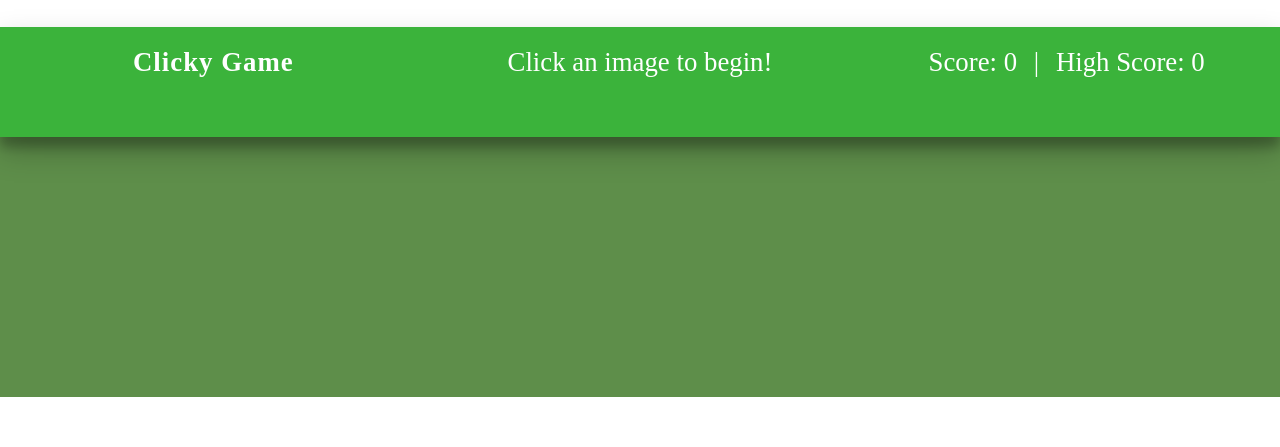
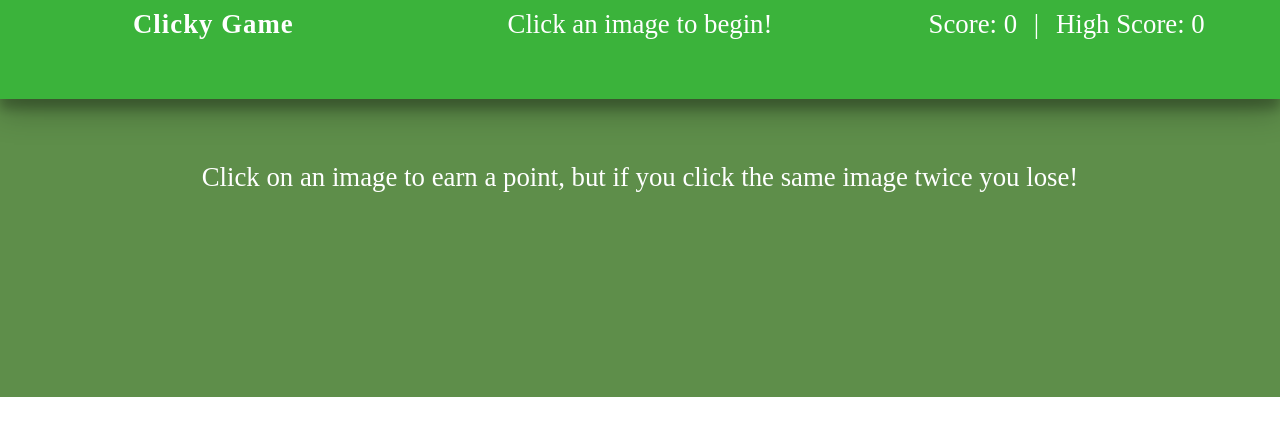
Before and after one commit to MantisLanguage/Clicky-Game, a React app: page / in a window 1280 px wide. Shown: the top 447 px of the page. Built offline with nearby package versions, Linux system fonts and the light colour scheme.

Commit message:
Banner text showing thanks to Shelly

```diff
--- a/src/components/Banner/Banner.css
+++ b/src/components/Banner/Banner.css
@@ -8,6 +8,11 @@
     text-align: center;
 
   }
+  .banner-paragraph {
+   line-height: 300px;
+   color: white;
+
+  }
 
   @media (min-width: 576px) {
     .banner {
--- a/src/components/Banner/Banner.js
+++ b/src/components/Banner/Banner.js
@@ -2,8 +2,14 @@ import React from 'react';
 import './Banner.css';
 
 const Banner = () => (
+  <div className="row align-items-end">
+  <div className="col align-self-end">
   <div className="banner text-center d-flex align-items-center justify-content-center">
-    <p className="m-0">Click on an image to earn a point, but if you click the same image twice you lose!</p>
+   <p></p>
+   <p></p>
+    <p className="m-0 banner-paragraph">Click on an image to earn a point, but if you click the same image twice you lose!</p>
+  </div>
+  </div>
   </div>
 );
 export default Banner;
--- a/src/components/Navbar/Navbar.css
+++ b/src/components/Navbar/Navbar.css
@@ -8,6 +8,7 @@
     box-shadow: 0 14px 28px rgba(0, 0, 0, 0.25), 0 10px 10px rgba(0, 0, 0, 0.22);
     color: #fff;
     z-index: 99;
+    margin-top: -38px;
   }
 
   .navbar div {
```
Also changed, not shown: src/components/ClickyGame.js (+16 -26 lines).
